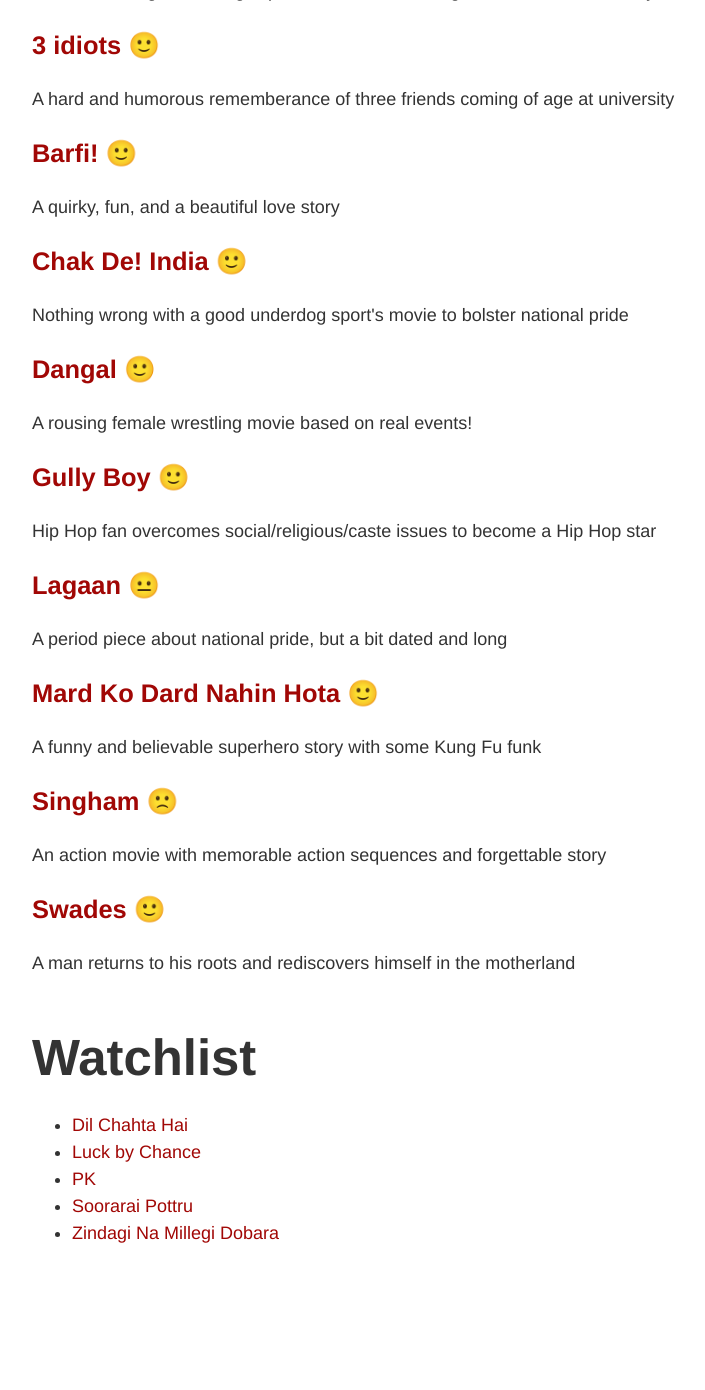
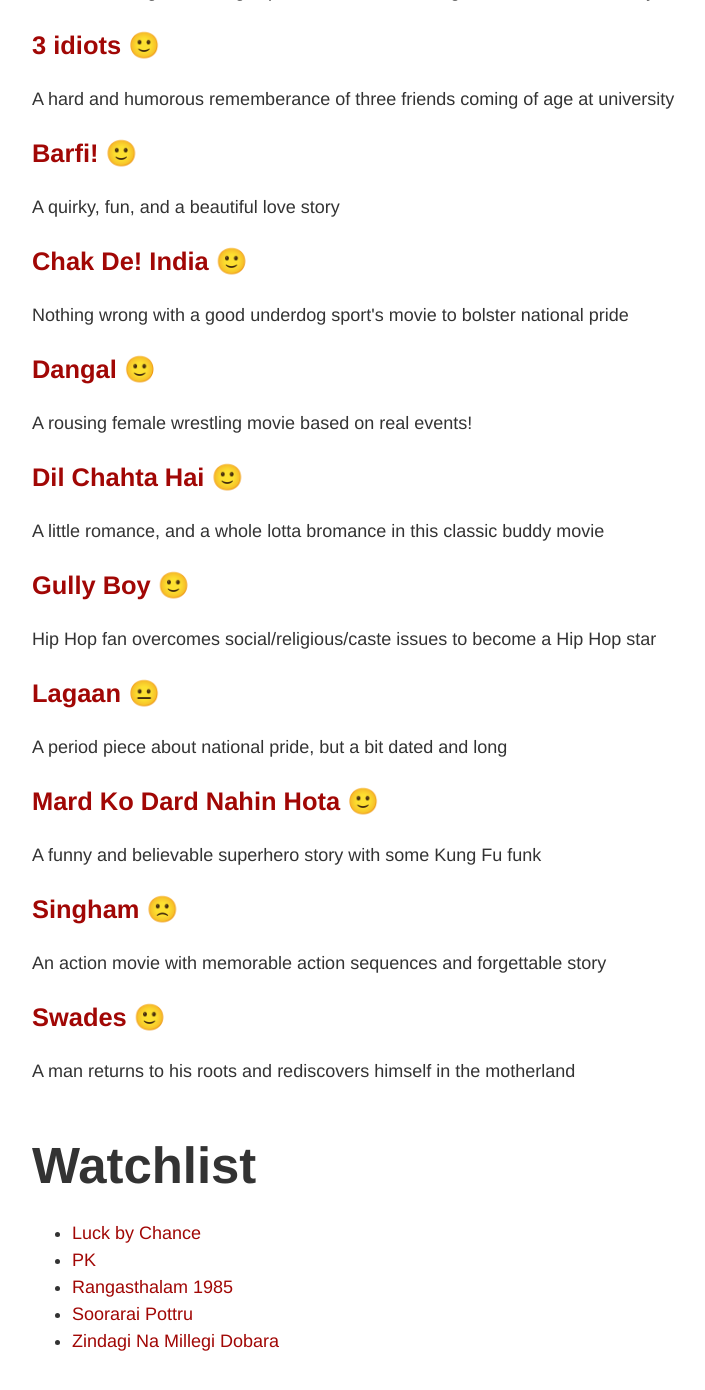
Before and after one commit to dahenson/dahenson.github.io, a Jekyll site: the page built from india-movies.html, in a window 1280 px wide and 1400 px high, scrolled down 484 px. Shown: the top 1390 px of the window, without its empty margins (248-953 px from the left). Built offline with Jekyll 4.4.1, drawn with Linux system fonts in a browser that asks for light colours; before the commit the page ends 1776 px from its top, so only the background shows below that.

Commit message:
Update some movies I have watched

```diff
--- a/_data/india_movies.yml
+++ b/_data/india_movies.yml
@@ -23,6 +23,11 @@ seen:
     url: https://www.imdb.com/title/tt5074352
     rating: yah
     review: A rousing female wrestling movie based on real events!
+
+  - title: Dil Chahta Hai
+    url: https://www.imdb.com/title/tt0292490
+    rating: yah
+    review: A little romance, and a whole lotta bromance in this classic buddy movie
 
   - title: Gully Boy
     url: https://www.imdb.com/title/tt2395469
@@ -50,15 +55,15 @@ seen:
     review: A man returns to his roots and rediscovers himself in the motherland
 
 watchlist:
-  - title: Dil Chahta Hai
-    url: https://www.imdb.com/title/tt0292490
-
   - title: Luck by Chance
     url: https://www.imdb.com/title/tt0886539
 
   - title: PK
     url: https://www.imdb.com/title/tt2338151
 
+  - title: Rangasthalam 1985
+    url: https://www.imdb.com/title/tt7392212
+
   - title: Soorarai Pottru
     url: https://www.imdb.com/title/tt10189514
 
```
